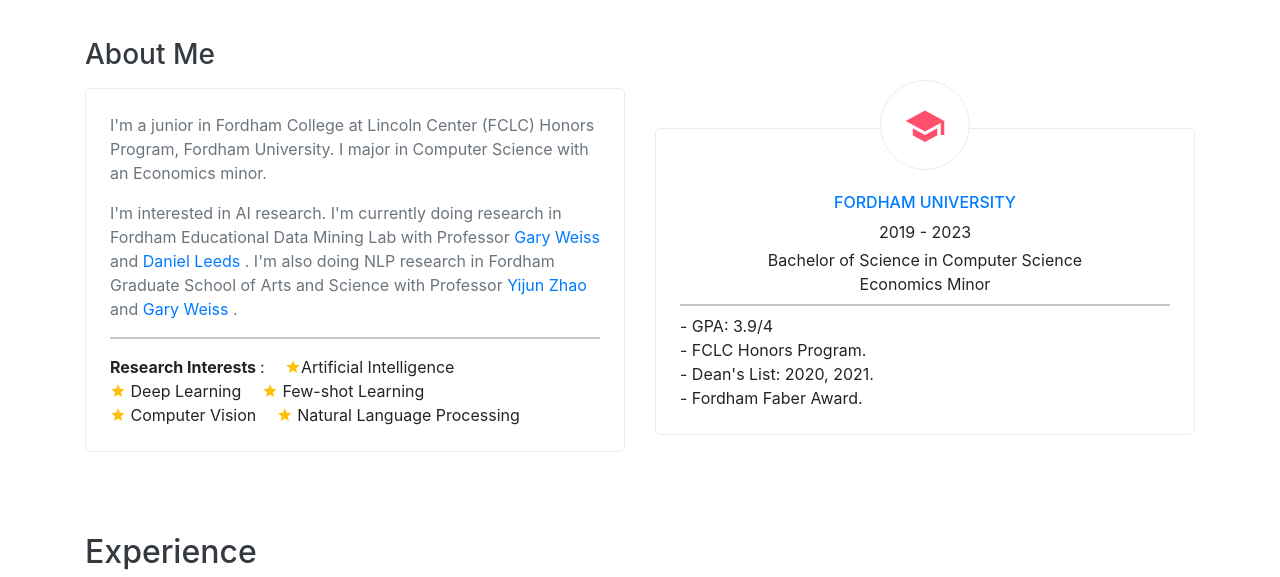
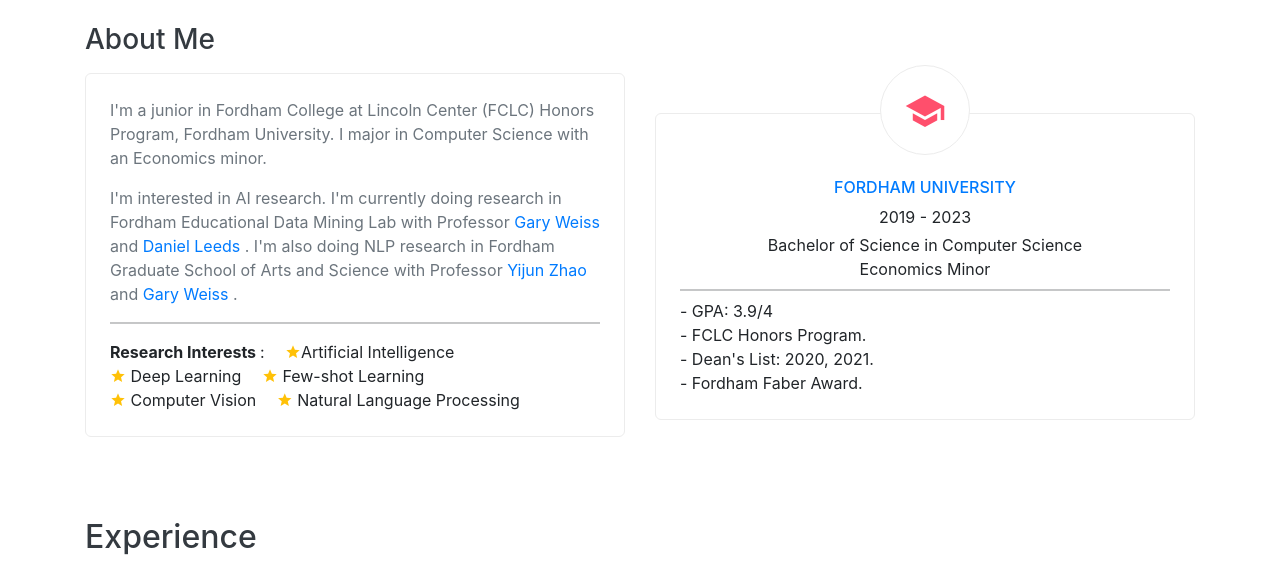
Before and after one commit to sontungdo/sontungdo.github.io, a plain HTML site: page index.html in a window 1280 px wide. Shown: the part 639-1216 px from the top of the page. Drawn offline with nearby package versions, Linux system fonts and the light colour scheme.

Commit message:
change padding

```diff
--- a/style/index.css
+++ b/style/index.css
@@ -137,7 +137,8 @@
   border-top: none;
 }
 .section {
-    padding-bottom: 10px;
-    padding-top: 40px;
+    background-color: #ffffff;
+    padding-bottom: 25px;
+    padding-top: 25px;
     position: relative;
 }
```
Also changed, not shown: index.html (+1 -2 lines).
